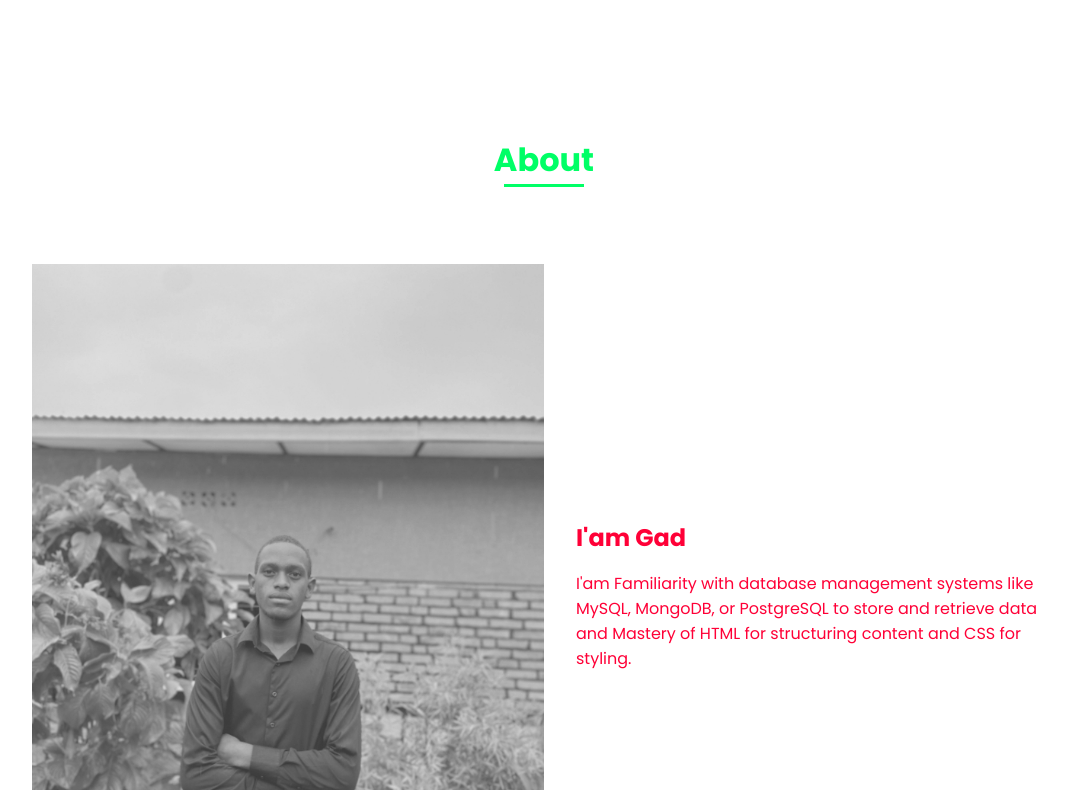
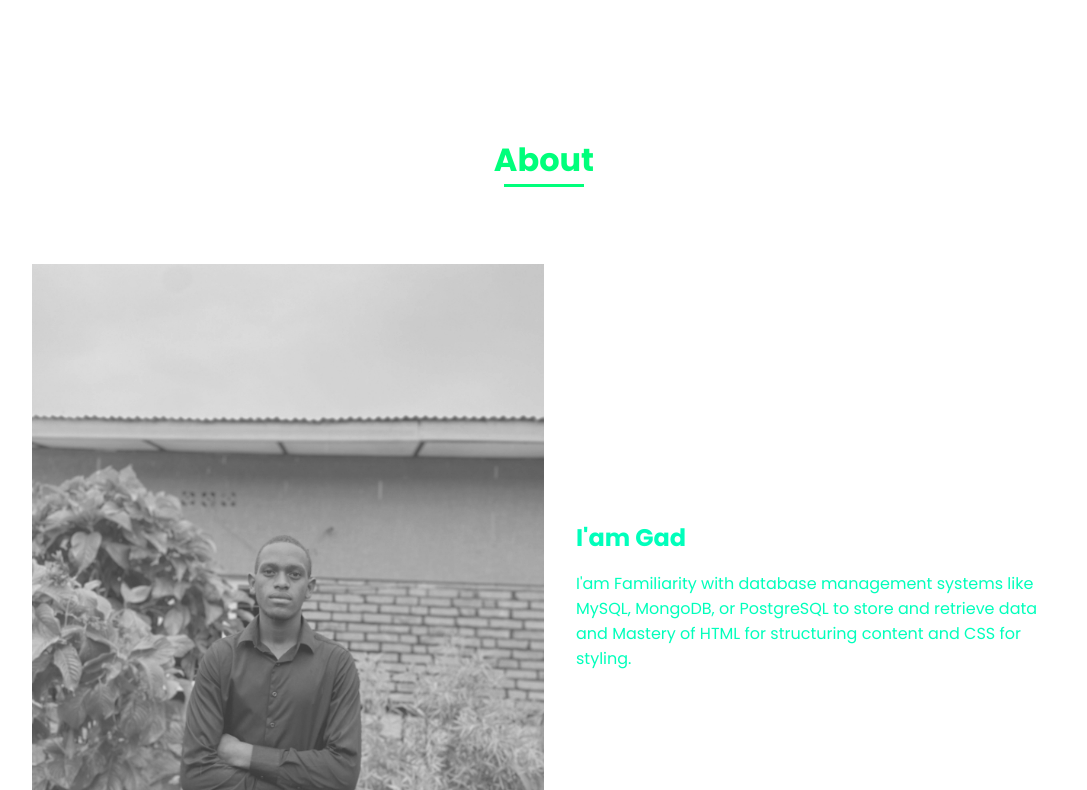
Before and after one commit to Gad1234567/potforio, a plain HTML site: page index.html in a window 1280 px wide. Shown: the part 805-1595 px from the top of the page, without its empty margins (96-1183 px from the left). Drawn offline with nearby package versions, Linux system fonts and the light colour scheme.

Commit message:
Update style.css
on first color
on second color

```diff
--- a/style.css
+++ b/style.css
@@ -8,8 +8,8 @@
   /*Purple 260 - Red 355 - Blue 224 - Pink 340*/
   /* HSL color mode */
   --hue-color: 224;
-  --first-color: #00ff66;
-  --second-color: #ff0037;
+  --first-color: #00ff7b;
+  --second-color: #00ffbb;
   /*===== Fuente y tipografia =====*/
   --body-font: 'Poppins', sans-serif;
   --big-font-size: 2.5rem;
```
